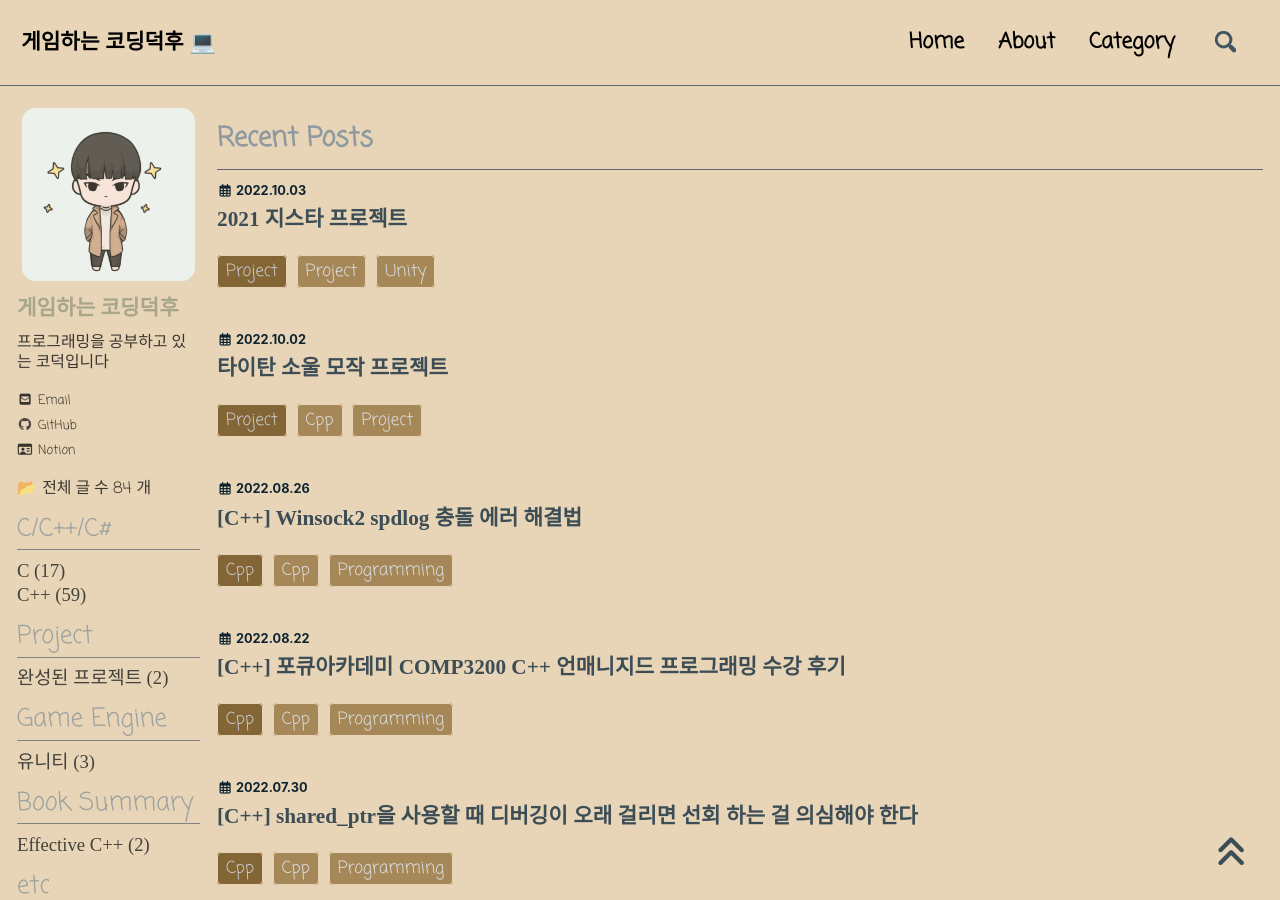
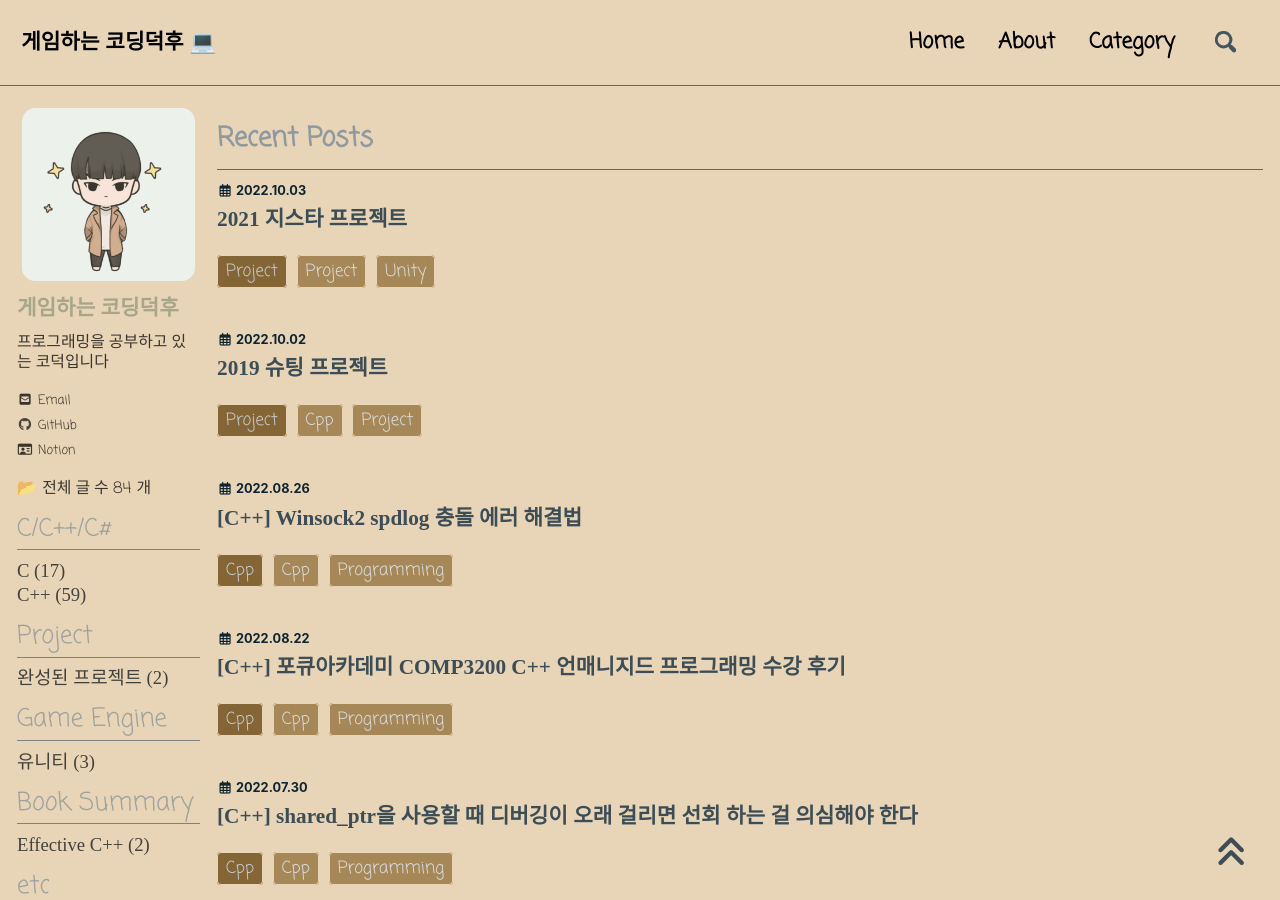
Before and after one commit to reoul/reoul.github.io, a Jekyll site: the page built from index.html, in a window 1280 px wide and 900 px high. Built offline with Jekyll 4.4.1, drawn with Linux system fonts in a browser that asks for light colours; cached includes are drawn as plain includes; nearby versions of some CDN libraries; some web fonts are replaced; the list of posts is cut into pages by our own code.

Commit message:
글 제목 수정
글 제목 수정

```diff
--- a/_posts/project/2022-10-02-proejct-1.md
+++ b/_posts/project/2022-10-02-proejct-1.md
@@ -1,5 +1,5 @@
 ---
-title: "타이탄 소울 모작 프로젝트"
+title: "2019 슈팅 프로젝트"
 
 categories:
   - Project
@@ -58,11 +58,11 @@ lastmod:    2022-10-03T10:21:00+09:00
   - 해결법 : 이미지 파일을 읽어오는 함수에서 픽셀 **하나씩 읽어오는 로직**을 **가로 한줄씩 로딩**하는 걸로 변경
 
 - 타일을 그려줄 때 타일 데이터를 가진 파일을 읽어와서 타일 하나하나 다 그려주려고 했는데 런타임시 5프레임도 안 나옴
-  - 원인 : 1920\*1080 기준 32\*32 타일은 1프레임에 대략 1980번 그려주다 보니 프레임이 엄청 떨어졌었음
+  - 원인 : `1920*1080` 기준 `32*32` 타일은 1프레임에 대략 `1980`번 그려주다 보니 프레임이 엄청 떨어졌었음
   - 해결법 : `Tiled` 라는 타일맵에디터를 사용해 **전체 맵을 뽑아서 한번에 그려주니** 프레임이 좋아졌음
 
 - FadeIn 과 FadeOut 기능을 구현해서 호출했는데 엄청 느렸음
-  - 원인 : 메인 쓰레드에서만 1920\*1080 화면 픽셀을 알파블렌딩 계산을 해서 느렸음
+  - 원인 : 메인 쓰레드에서만 `1920*1080` 화면 픽셀을 알파블렌딩 계산을 해서 느렸음
   - 해결법 : 멀티쓰레딩을 사용해서 **연산을 분산**시킴
 
 <br>
```
Also changed, not shown: other parts of _posts/project/2022-10-02-proejct-1.md (+1 -1 lines).
